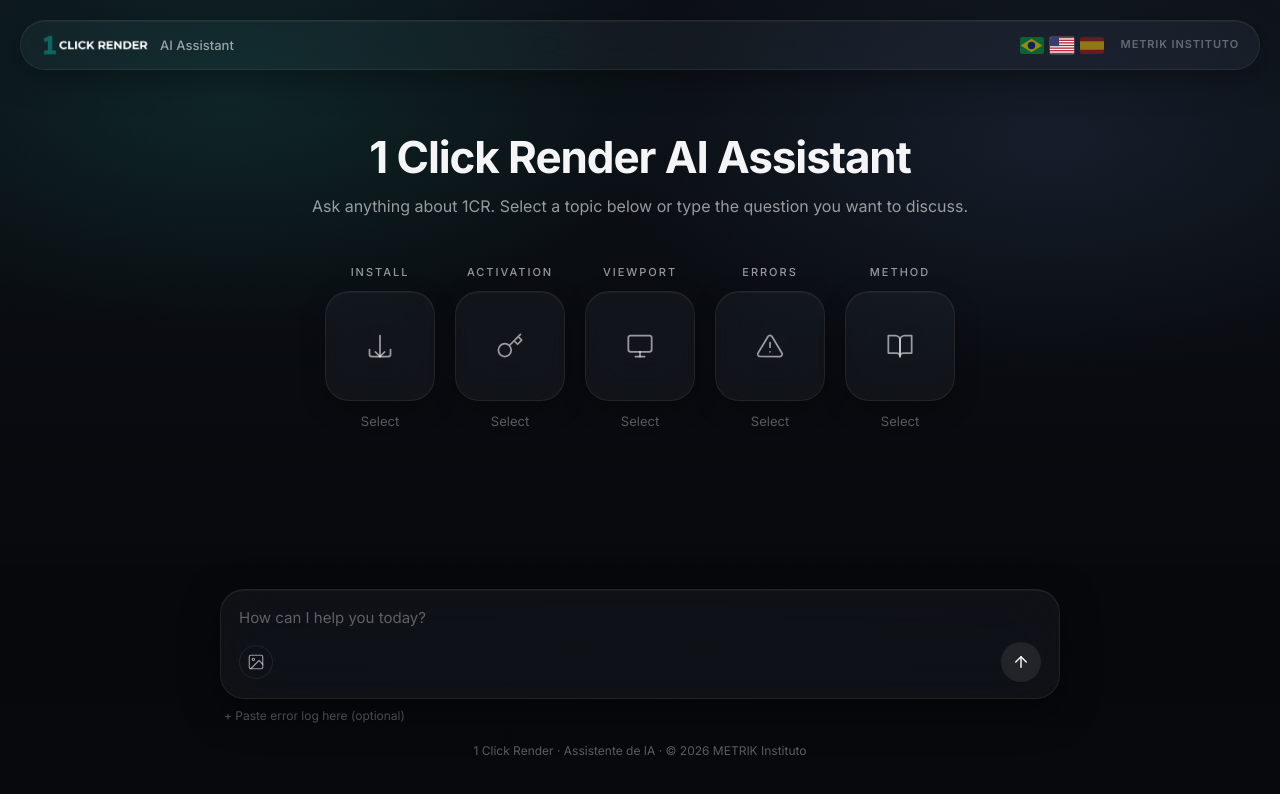
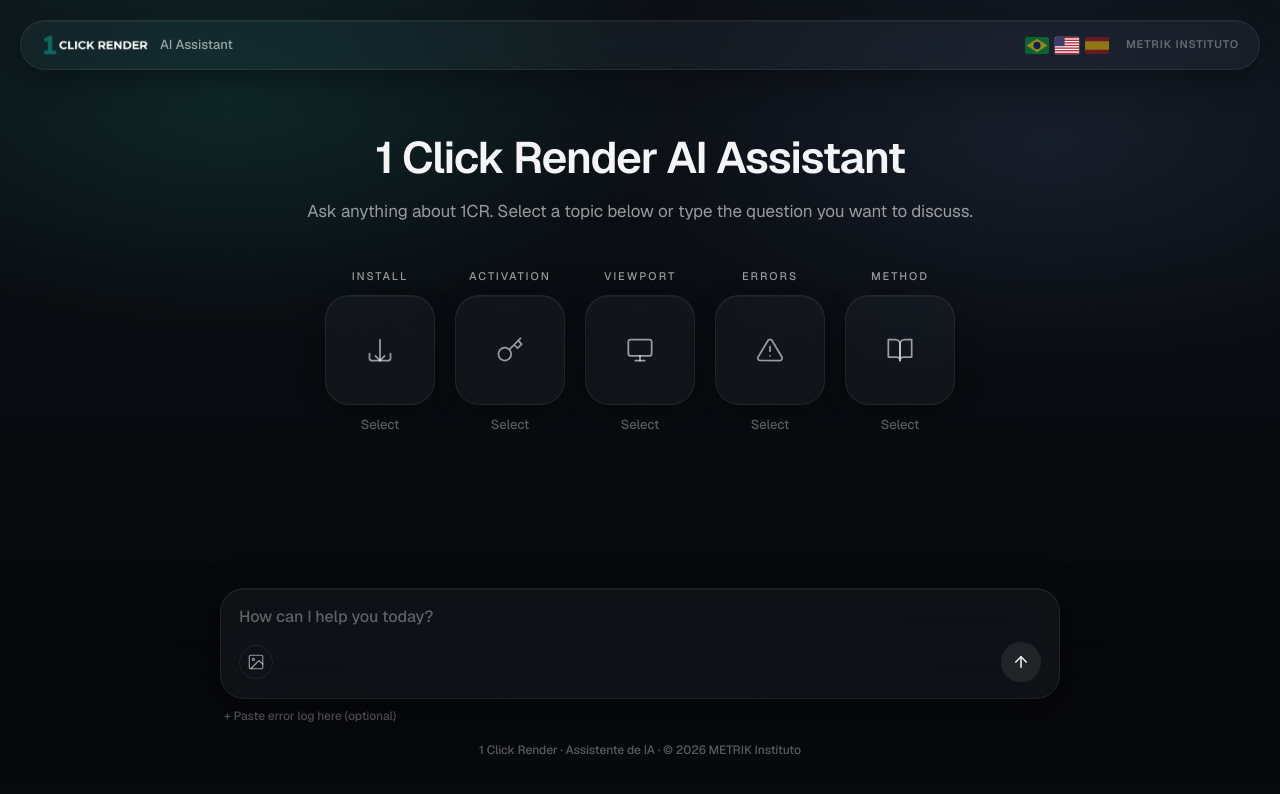
Before and after one commit to METRIK-GROUP/1clickrender-help, a website: page index.html in a window 1280 px wide. Drawn offline with nearby package versions, Linux system fonts and the light colour scheme.

Commit message:
feat(typography): swap Inter for Geist + bump base weight 400->500
Geist (Vercel, OFL/free, neo-grotesque) is much closer to Söhne, which
both Claude.ai and ChatGPT use. Inter at 400 felt too thin; bumping
body to 500 with -0.006em tracking gives the premium-support feel.

- Body: font-family Geist, weight 500, letter-spacing -0.006em
- Hero h1: weight 600 (was 700) + tighter tracking -0.028em
- Hero p: weight 400, size 17px (was 16), better breathing room
- Input textarea: size 16px (was 15), weight 500
- Message bubbles: size 16px (was 15), weight 450, padding 18/22 (was 16/20)

```diff
--- a/assets/style.css
+++ b/assets/style.css
@@ -26,10 +26,13 @@
   min-height: 100%;
   background: var(--bg-base);
   color: var(--text-primary);
-  font-family: "Inter", system-ui, -apple-system, BlinkMacSystemFont, "Segoe UI", sans-serif;
+  font-family: "Geist", -apple-system, BlinkMacSystemFont, "Inter", system-ui, "Segoe UI", sans-serif;
   font-size: 16px;
+  font-weight: 500;
   line-height: 1.55;
+  letter-spacing: -0.006em;
   -webkit-font-smoothing: antialiased;
+  -moz-osx-font-smoothing: grayscale;
   position: relative;
   overflow-x: hidden;
 }
@@ -190,17 +193,19 @@
 
 .hero h1 {
   font-size: clamp(28px, 4.2vw, 44px);
-  font-weight: 700;
-  letter-spacing: -0.025em;
-  line-height: 1.05;
+  font-weight: 600;
+  letter-spacing: -0.028em;
+  line-height: 1.08;
   color: var(--text-primary);
 }
 
 .hero p {
-  font-size: 16px;
+  font-size: 17px;
+  font-weight: 400;
   color: var(--text-secondary);
-  margin-top: 14px;
-  line-height: 1.6;
+  margin-top: 16px;
+  line-height: 1.55;
+  letter-spacing: -0.005em;
 }
 
 /* ── Suggestions ────────────────────────────────────────────── */
@@ -294,12 +299,14 @@
 
 /* ── Messages ───────────────────────────────────────────────── */
 .msg {
-  padding: 16px 20px;
+  padding: 18px 22px;
   border-radius: 18px;
   max-width: 85%;
   margin-bottom: 4px;
-  font-size: 15px;
-  line-height: 1.65;
+  font-size: 16px;
+  font-weight: 450;
+  line-height: 1.6;
+  letter-spacing: -0.003em;
   backdrop-filter: blur(14px) saturate(140%);
   -webkit-backdrop-filter: blur(14px) saturate(140%);
 }
@@ -434,13 +441,15 @@
   background: transparent;
   border: 0;
   color: var(--text-primary);
-  font-size: 15px;
+  font-size: 16px;
+  font-weight: 500;
   font-family: inherit;
   resize: none;
   outline: none;
   min-height: 24px;
   max-height: 200px;
   line-height: 1.55;
+  letter-spacing: -0.005em;
   overflow-y: auto;
 }
 
--- a/index.html
+++ b/index.html
@@ -13,7 +13,7 @@
   </script>
   <link rel="preconnect" href="https://fonts.googleapis.com">
   <link rel="preconnect" href="https://fonts.gstatic.com" crossorigin>
-  <link href="https://fonts.googleapis.com/css2?family=Inter:wght@400;500;600;700&display=swap" rel="stylesheet">
+  <link href="https://fonts.googleapis.com/css2?family=Geist:wght@400;500;600;700;800&display=swap" rel="stylesheet">
   <link rel="stylesheet" href="assets/style.css">
   <script src="https://cdn.jsdelivr.net/npm/marked@11/marked.min.js"></script>
   <script src="https://cdn.jsdelivr.net/npm/dompurify@3/dist/purify.min.js"></script>
```
